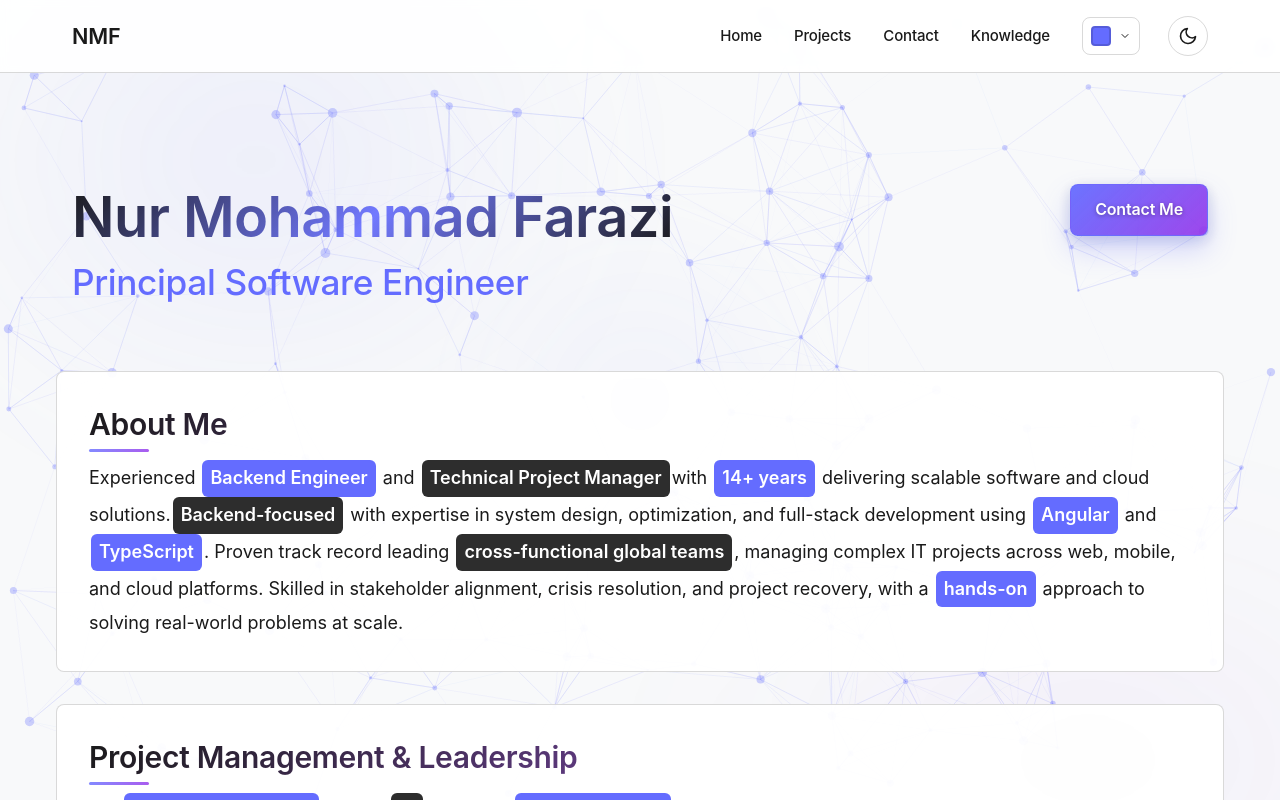
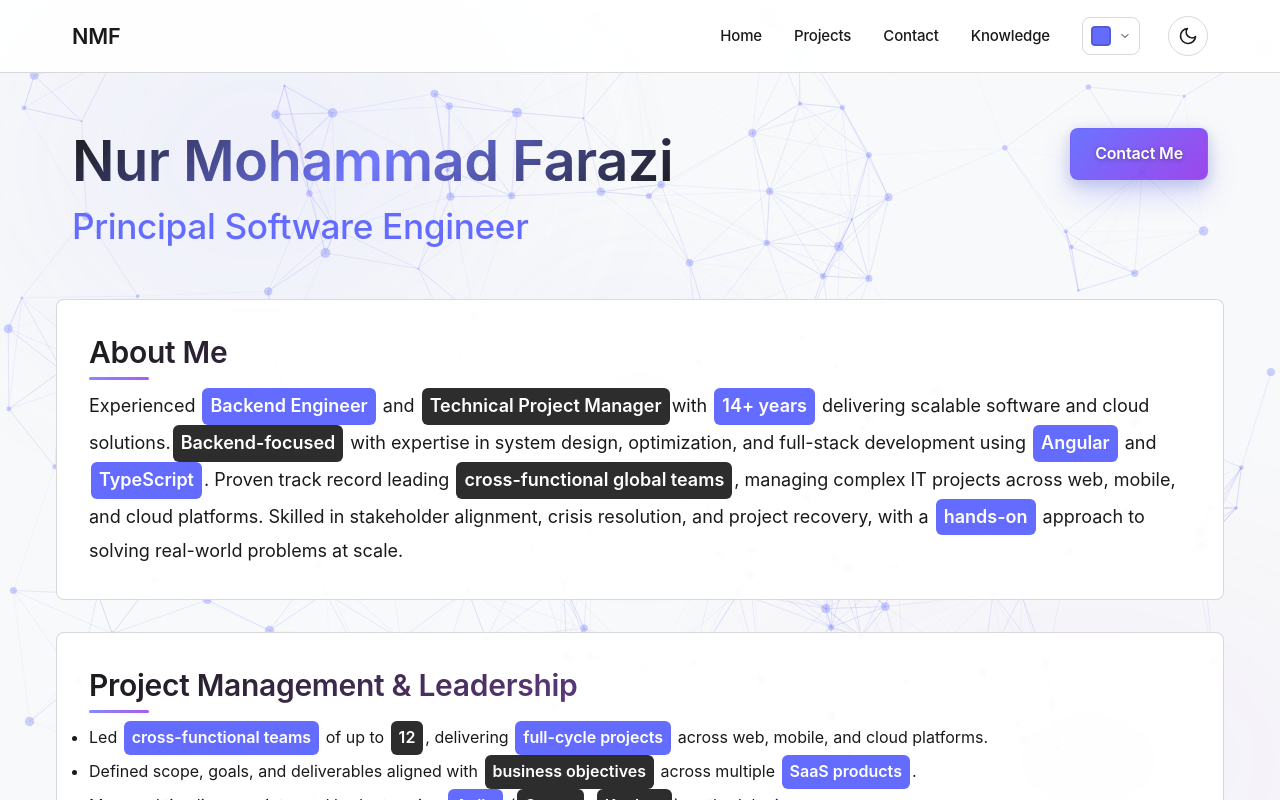
Before and after one commit to nurfarazi/personal-webpage, a React (Vite) app: page / in a window 1280 px wide. Shown: the top 800 px of the page. Built offline with nearby package versions, Linux system fonts and the light colour scheme; a web font is replaced by a local one.

Commit message:
style: adjust padding and layout for home page container and header

```diff
--- a/src/pages/HomePage.css
+++ b/src/pages/HomePage.css
@@ -48,6 +48,17 @@
   opacity: 0.25;
   filter: blur(2px);
   transition: opacity 0.3s ease;
+}
+
+/* Scoped adjustments for home page to avoid double padding from global container/header */
+.home-page.container {
+  /* Global .container adds padding-top for layout; reduce it on the home page
+     because the header and particles already create vertical spacing. */
+  padding-top: 40px; /* smaller than global 80px in App.css */
+}
+
+.home-page .header {
+  padding: 1rem 1rem; /* tighten header spacing on the home page */
 }
 
 /* Keep your original header styling with animations */
--- a/src/pages/HomePage.tsx
+++ b/src/pages/HomePage.tsx
@@ -251,7 +251,7 @@ const HomePage: React.FC = () => {
 
   return (
     <motion.div
-      className="container"
+      className="container home-page"
       ref={sectionRef}
       onPointerMove={handlePointerMove}
       onPointerLeave={handlePointerLeave}
```
